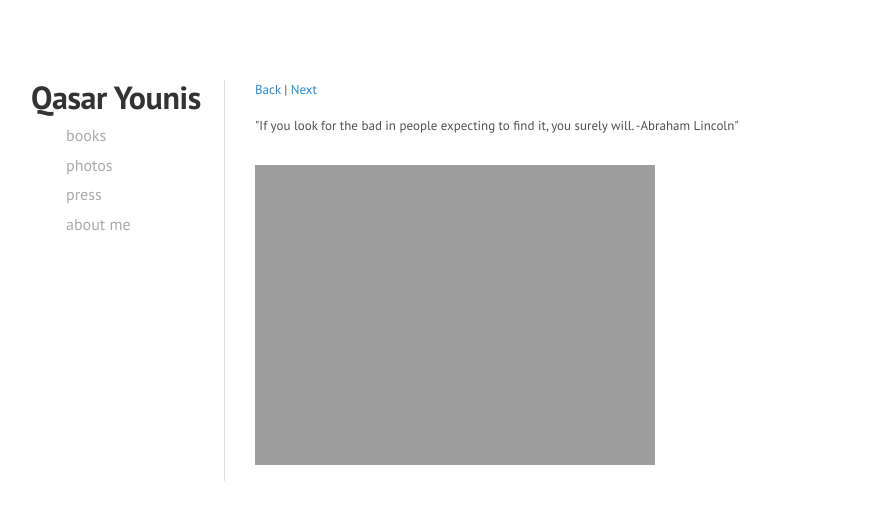
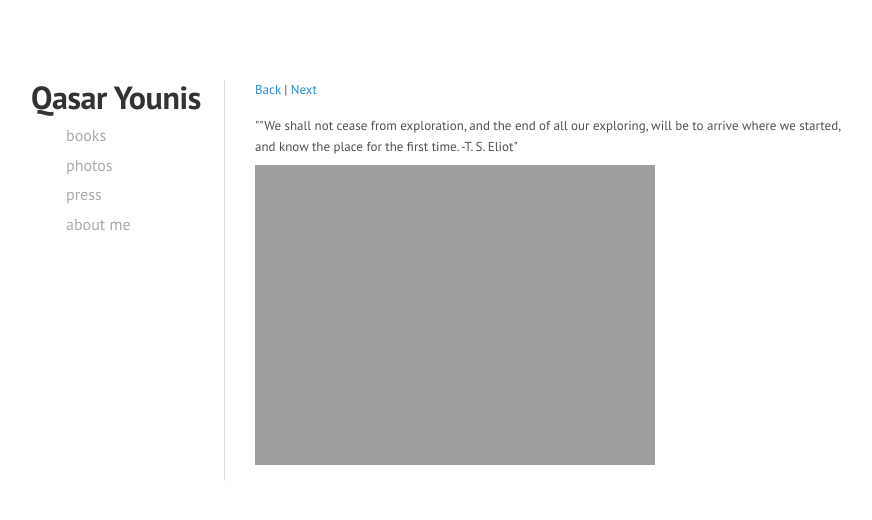
Before and after one commit to qasar/qasar.github.io, a Jekyll site: the page built from photos.html, in a window 1280 px wide. Shown: the top 520 px of the page, without its empty margins (35-907 px from the left). Built offline with Jekyll 4.4.1, drawn with Linux system fonts in a browser that asks for light colours.

Commit message:
Update photos.html

```diff
--- a/photos.html
+++ b/photos.html
@@ -4,13 +4,13 @@
 ---
 <script>
 var imageGallery = [
+	"http://qasaryounis.com/assets/mor1.jpg",
 	"http://qasaryounis.com/assets/nyc.jpg",
 	"http://qasaryounis.com/assets/cop.jpg",
 	"http://qasaryounis.com/assets/chi.jpg",
 	"http://qasaryounis.com/assets/ecu.jpg",
 	"http://qasaryounis.com/assets/lag.jpg",
 	"http://qasaryounis.com/assets/mor.jpg",
-	"http://qasaryounis.com/assets/mor1.jpg",
 	"http://qasaryounis.com/assets/sof.jpg",
 	"http://qasaryounis.com/assets/mor3.png",
 
@@ -18,13 +18,13 @@
 
 
 var imageText = [
+"We shall not cease from exploration, and the end of all our exploring, will be to arrive where we started, and know the place for the first time. -T. S. Eliot",
 "If you look for the bad in people expecting to find it, you surely will. -Abraham Lincoln",
 "I am by nature war-like. To attack is my instinct. -Nietzsche",
 "Art washes away from the soul the dust of everyday life. -Pablo Picasso",
 "When I admire the wonder of a sunset, my soul expands in worship of the Creator. -Mahatma Gandhi",
 "Under communism, man exploits man. Under capitalism, it's just the opposite. -John Kenneth Galbraith",
 "I am time, the destroyer of all. I have come to consume the world. -Bhagavad Gita",
-"We shall not cease from exploration, and the end of all our exploring, will be to arrive where we started, and know the place for the first time. -T. S. Eliot",
 "It is no measure of health to be well adjusted to a profoundly sick society. -Krishnamurti",
 "If you think you're free, there's no escape possible. -Ram Dass",
 ];
@@ -71,9 +71,10 @@
 <a href="#" onclick="previous(); return false;">Back</a> |
 <a href="#" onclick="next(); return false;">Next</a>
 </div>
-<div id="imageText">"If you look for the bad in people expecting to find it, you surely will. -Abraham Lincoln"
+<div id="imageText">""We shall not cease from exploration, and the end of all our exploring, will be to arrive where we started, and know the place for the first time. -T. S. Eliot"
 </div>
-<img id="gallery" onclick="next()" src=	"http://qasaryounis.com/assets/nyc.jpg",
+<img id="gallery" onclick="next()" src=	"http://qasaryounis.com/assets/mor1.jpg",
+",
  >
 
 
```
